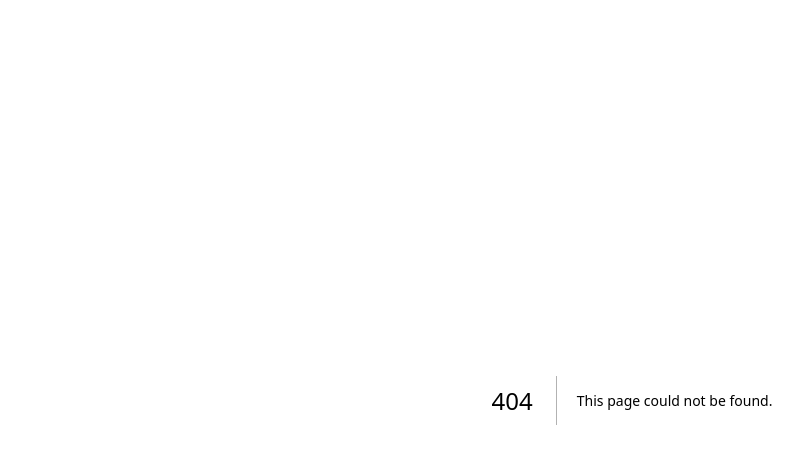
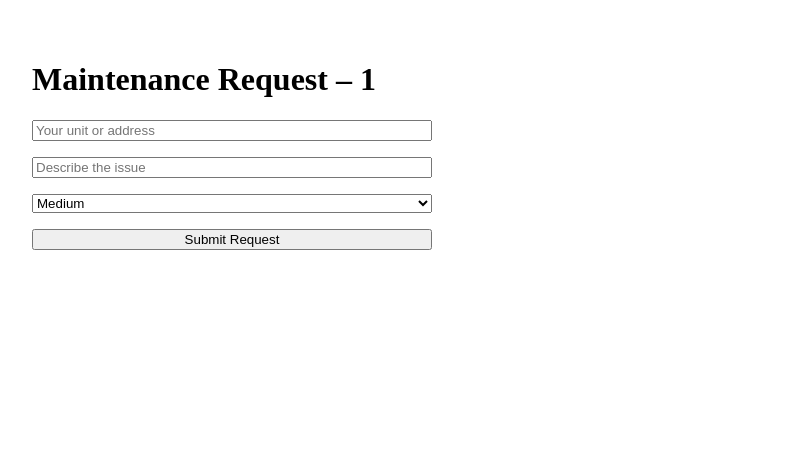
Before and after one commit to chinoels/Reactive-maintenance, a Next.js app: page /request/1 in a window 1280 px wide. Before the commit this address had no page. Shown: the top 464 px of the page, without its empty margins (8-811 px from the left). Built offline with nearby package versions, Linux system fonts and the light colour scheme.

Commit message:
🚀 Added QR-based request path and API

```diff
--- /dev/null
+++ b/pages/api/add-request.js
@@ -0,0 +1,13 @@
+let requests = global.requests || [];
+
+export default function handler(req, res) {
+  if (req.method === 'POST') {
+    requests.push(req.body);
+    global.requests = requests;
+    res.status(200).json({ message: 'Saved' });
+  } else if (req.method === 'GET') {
+    res.status(200).json(requests);
+  } else {
+    res.status(405).json({ message: 'Method not allowed' });
+  }
+}
--- /dev/null
+++ b/pages/request/[propertyId].js
@@ -0,0 +1,53 @@
+import { useRouter } from 'next/router';
+import { useState } from 'react';
+
+export default function RequestForm() {
+  const router = useRouter();
+  const { propertyId } = router.query;
+  const [formData, setFormData] = useState({
+    location: '',
+    issue: '',
+    urgency: 'Medium',
+  });
+
+  const handleChange = (e) => {
+    setFormData((prev) => ({ ...prev, [e.target.name]: e.target.value }));
+  };
+
+  const handleSubmit = async (e) => {
+    e.preventDefault();
+    const newRequest = {
+      id: `REQ-${Date.now()}`,
+      location: formData.location,
+      issue: formData.issue,
+      urgency: formData.urgency,
+      status: 'Pending',
+    };
+
+    // Save to backend or memory (for demo, post to API route)
+    await fetch('/api/add-request', {
+      method: 'POST',
+      headers: { 'Content-Type': 'application/json' },
+      body: JSON.stringify(newRequest),
+    });
+
+    alert('Request submitted!');
+    router.push('/admin');
+  };
+
+  return (
+    <div style={{ padding: '2rem' }}>
+      <h1>Maintenance Request – {propertyId}</h1>
+      <form onSubmit={handleSubmit} style={{ display: 'flex', flexDirection: 'column', gap: '1rem', maxWidth: '400px' }}>
+        <input name="location" placeholder="Your unit or address" onChange={handleChange} required />
+        <input name="issue" placeholder="Describe the issue" onChange={handleChange} required />
+        <select name="urgency" onChange={handleChange} defaultValue="Medium">
+          <option>Low</option>
+          <option>Medium</option>
+          <option>High</option>
+        </select>
+        <button type="submit">Submit Request</button>
+      </form>
+    </div>
+  );
+}
```
Also changed, not shown: pages/admin.js (added, +8 -0 lines).
